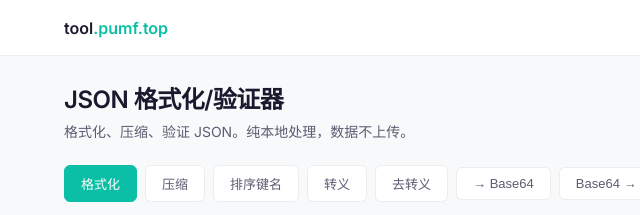
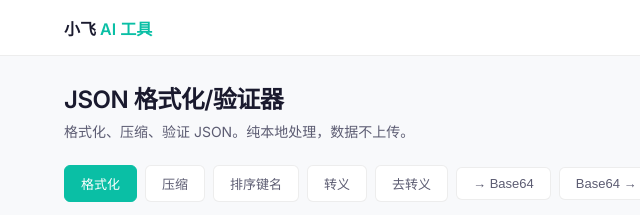
Before and after one commit to pumf/ai-tool, a plain HTML site: page json-formatter.html in a window 1280 px wide. Shown: the top 215 px of the page, 0-640 px from the left. Drawn offline with Linux system fonts and the light colour scheme.

Commit message:
fix: 统一导航栏品牌名为'小飞 AI 工具'

```diff
--- a/json-formatter.html
+++ b/json-formatter.html
@@ -163,7 +163,7 @@
 <body>
   <nav class="nav">
     <div class="nav-inner">
-      <a href="/" class="nav-logo">tool<span>.pumf.top</span></a>
+      <a href="/" class="nav-logo">小飞<span> AI 工具</span></a>
       <a href="/" class="nav-back">← 返回首页</a>
     </div>
   </nav>
```
